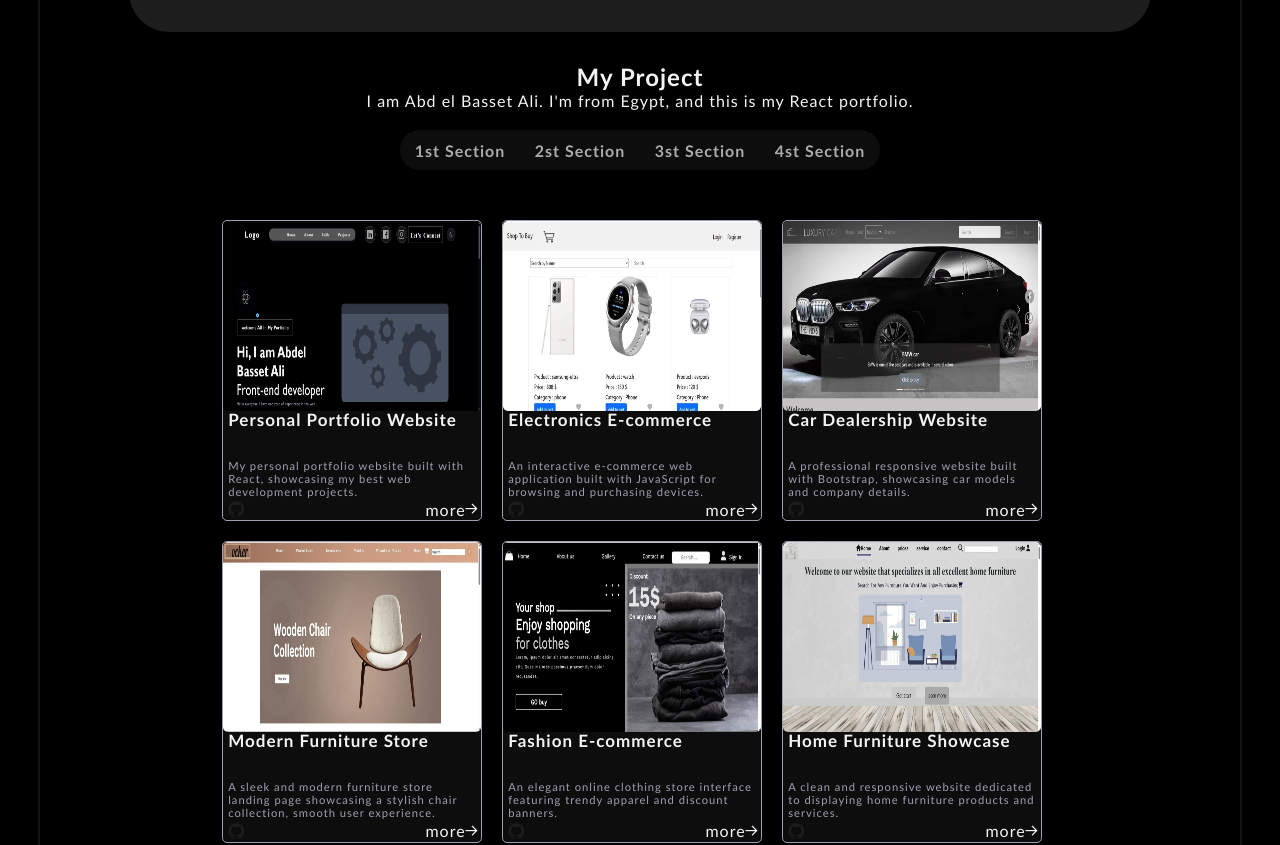
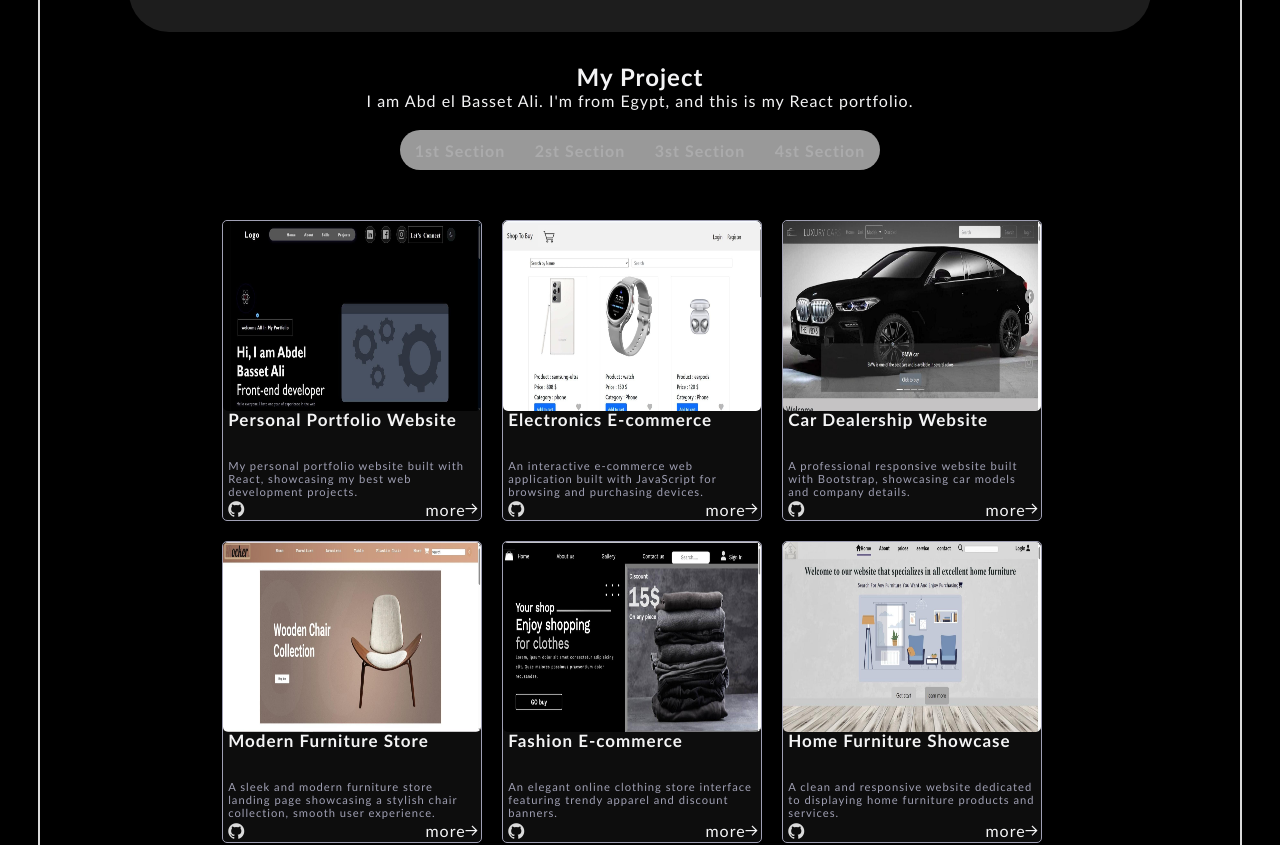
Before and after one commit to abdelbassetali/React-portfolio, a React (Vite) app: page / in a window 1280 px wide. Shown: the part 1489-2334 px from the top of the page. Built offline with nearby package versions, Linux system fonts and the light colour scheme.

Commit message:
Update index.css

```diff
--- a/src/index.css
+++ b/src/index.css
@@ -13,7 +13,7 @@ html {
 :root {
   --black: #000;
   --secindary: rgb(24 24 27);
-  --border: rgba(63, 63, 68, .3);
+  --border: rgba(255, 255, 255, 0.856);
   --title: rgb(244 244 245);
   --childtitle: rgb(160 160 180);
   --header: rgb(40, 40, 44);
```
